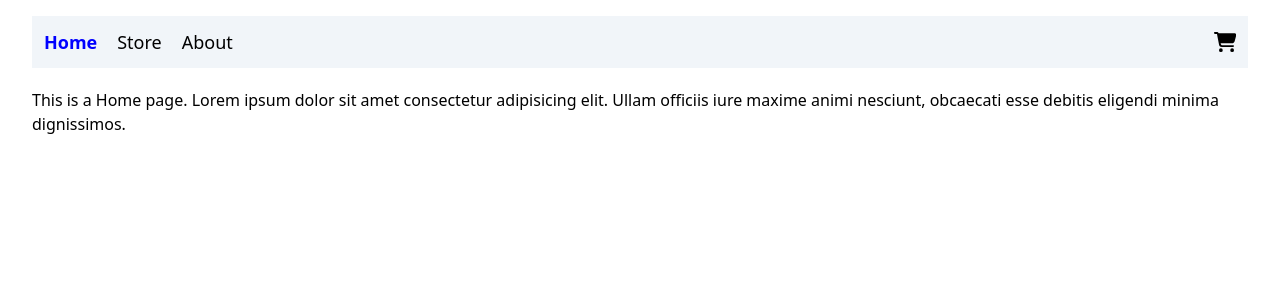
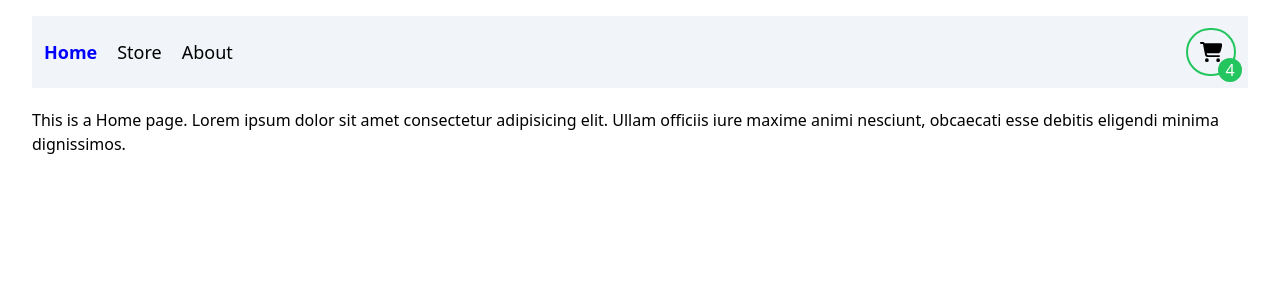
Before and after one commit to SagarMainali/cartify.ecom, a React (Vite) app: page / in a window 1280 px wide. Shown: the top 300 px of the page. Built offline with nearby package versions, Linux system fonts and the light colour scheme.

Commit message:
shopping cart counter added

```diff
--- a/src/App.tsx
+++ b/src/App.tsx
@@ -3,6 +3,7 @@ import Home from './pages/Home'
 import Store from './pages/Store'
 import About from './pages/About'
 import LayoutComponent from './components/LayoutComponent'
+import Cart from './pages/Cart'
 
 export default function App() {
      return (
@@ -12,6 +13,7 @@ export default function App() {
                          <Route index element={<Home />} />
                          <Route path='/store' element={<Store />} />
                          <Route path='/about' element={<About />} />
+                         <Route path='/cart' element={<Cart />} />
                     </Route>
                </Routes>
           </div>
--- a/src/components/LayoutComponent.tsx
+++ b/src/components/LayoutComponent.tsx
@@ -11,9 +11,12 @@ export default function LayoutComponent() {
                     </div>
                     <div className="right-nav">
                          <NavLink to='/cart'>
-                              <svg xmlns="http://www.w3.org/2000/svg" viewBox="0 0 576 512" height='20'>
-                                   <path fill='' d="M0 24C0 10.7 10.7 0 24 0H69.5c22 0 41.5 12.8 50.6 32h411c26.3 0 45.5 25 38.6 50.4l-41 152.3c-8.5 31.4-37 53.3-69.5 53.3H170.7l5.4 28.5c2.2 11.3 12.1 19.5 23.6 19.5H488c13.3 0 24 10.7 24 24s-10.7 24-24 24H199.7c-34.6 0-64.3-24.6-70.7-58.5L77.4 54.5c-.7-3.8-4-6.5-7.9-6.5H24C10.7 48 0 37.3 0 24zM128 464a48 48 0 1 1 96 0 48 48 0 1 1 -96 0zm336-48a48 48 0 1 1 0 96 48 48 0 1 1 0-96z" />
-                              </svg>
+                              <div className="svg-contaienr border-2 border-green-500 p-3 rounded-full relative">
+                                   <svg xmlns="http://www.w3.org/2000/svg" viewBox="0 0 576 512" height='20'>
+                                        <path fill='' d="M0 24C0 10.7 10.7 0 24 0H69.5c22 0 41.5 12.8 50.6 32h411c26.3 0 45.5 25 38.6 50.4l-41 152.3c-8.5 31.4-37 53.3-69.5 53.3H170.7l5.4 28.5c2.2 11.3 12.1 19.5 23.6 19.5H488c13.3 0 24 10.7 24 24s-10.7 24-24 24H199.7c-34.6 0-64.3-24.6-70.7-58.5L77.4 54.5c-.7-3.8-4-6.5-7.9-6.5H24C10.7 48 0 37.3 0 24zM128 464a48 48 0 1 1 96 0 48 48 0 1 1 -96 0zm336-48a48 48 0 1 1 0 96 48 48 0 1 1 0-96z" />
+                                   </svg>
+                                   <span className="absolute bottom-0 right-0 translate-x-1/3 translate-y-1/3 h-6 w-6 bg-green-500 rounded-full flex justify-center items-center text-white">4</span>
+                              </div>
                          </NavLink>
                     </div>
                </header>
```
